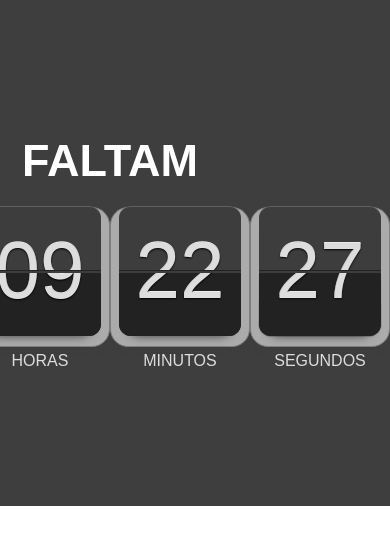
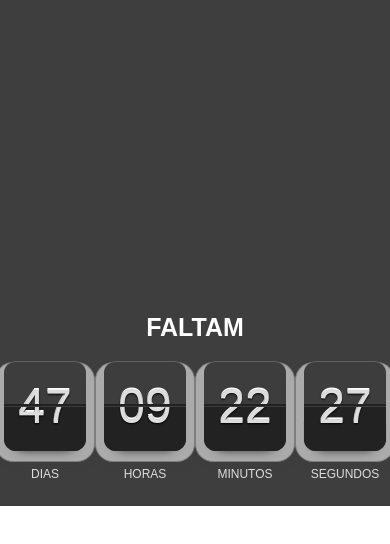
Before and after one commit to Dailton-Bastos/Countdown, a React (Vite) app: page / in a window 390 px wide. Shown: the top 544 px of the page. Built offline with nearby package versions, Linux system fonts and the light colour scheme.

Commit message:
chore(coutdown): adjust mobile

```diff
--- a/src/components/BannerTv/global.css
+++ b/src/components/BannerTv/global.css
@@ -19,13 +19,13 @@
   opacity: 0;
 }
 
-@media (min-width: 1024px) {
+@media (min-width: 1025px) {
   .banner__default.hide--lg {
     display: none;
   }
 }
 
-@media (max-width: 1025px) {
+@media (max-width: 1024px) {
   .banner__default.hide--sm {
     display: none;
   }
@@ -46,3 +46,11 @@
   margin: 0 auto;
   max-width: 1224px;
 }
+
+@media (max-width: 1024px) {
+  .banner__countdown {
+    align-items: flex-end;
+    justify-content: center;
+    padding: 0 15px 25px;
+  }
+}
--- a/src/components/Countdown/FlipCard/styles.css
+++ b/src/components/Countdown/FlipCard/styles.css
@@ -25,6 +25,17 @@
   box-shadow: 2px 10px 9px -10px #3e3e3e;
   height: 140px;
   width: 140px;
+}
+
+@media (max-width: 1024px) {
+  .flipCardUnit {
+    font-size: 12px;
+  }
+
+  .flipCardWrapper {
+    height: 100px;
+    width: 100px;
+  }
 }
 
 .flipCardWrapper.skeleton {
--- a/src/components/Countdown/FlipCardAnimated/styles.css
+++ b/src/components/Countdown/FlipCardAnimated/styles.css
@@ -31,6 +31,12 @@
   font-size: 5em;
   font-weight: lighter;
   color: #dddddd;
+}
+
+@media (max-width: 1024px) {
+  .flipCardAnimated span {
+    font-size: 3em;
+  }
 }
 
 .flipCardAnimated.flipCardAnimated--fold {
--- a/src/components/Countdown/FlipCardStatic/styles.css
+++ b/src/components/Countdown/FlipCardStatic/styles.css
@@ -56,3 +56,10 @@
   height: 50%;
   overflow: hidden;
 }
+
+@media (max-width: 1024px) {
+  .flipCardStatic--upperCard span,
+  .flipCardStatic--lowerCard span {
+    font-size: 3em;
+  }
+}
--- a/src/components/Countdown/global.css
+++ b/src/components/Countdown/global.css
@@ -24,3 +24,9 @@
   align-items: center;
   justify-content: center;
 }
+
+@media (max-width: 1024px) {
+  .countdownTitle h2 {
+    font-size: 25px;
+  }
+}
--- /dev/null
+++ b/src/components/Main/global.css
@@ -0,0 +1,4 @@
+.blackFriday__main {
+  display: block;
+  width: 100%;
+}
--- a/src/components/Main/index.tsx
+++ b/src/components/Main/index.tsx
@@ -1,5 +1,7 @@
 import React from 'react';
 import { BannerTv } from '../BannerTv';
+
+import './global.css';
 
 export const BlackFriday = () => {
   const banner = React.useMemo(() => {
@@ -10,7 +12,7 @@ export const BlackFriday = () => {
   }, []);
   return (
     <main className="blackFriday__main">
-      <section className="blackFriday__area--banner">
+      <section className="blackFriday__area blackFriday__area--banner">
         <BannerTv banner={banner} alt="Black Friday" />
       </section>
     </main>
```
